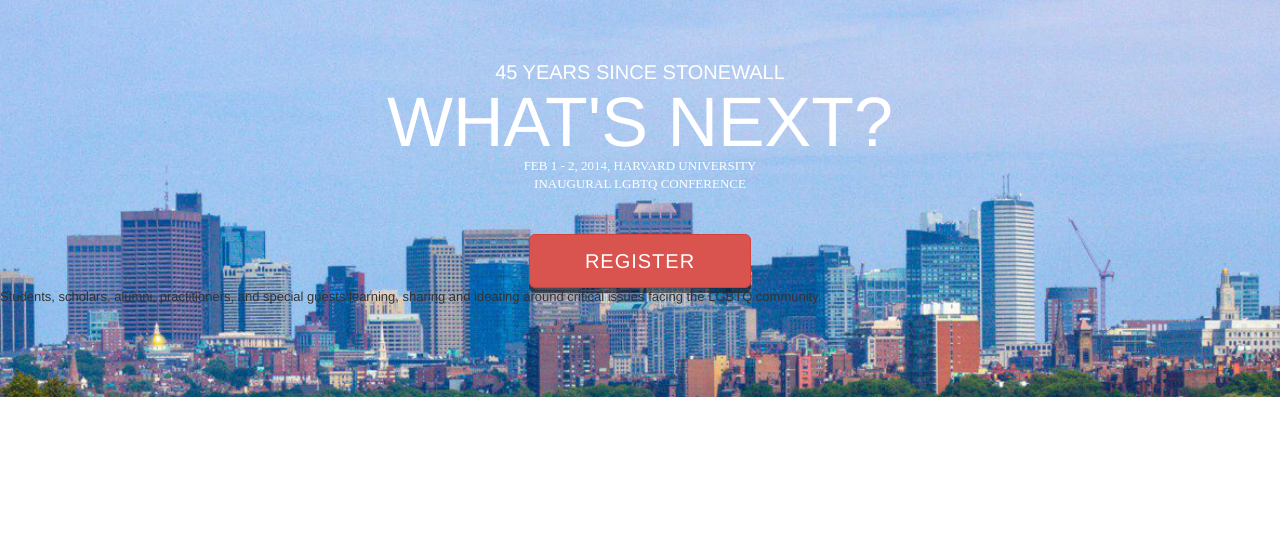
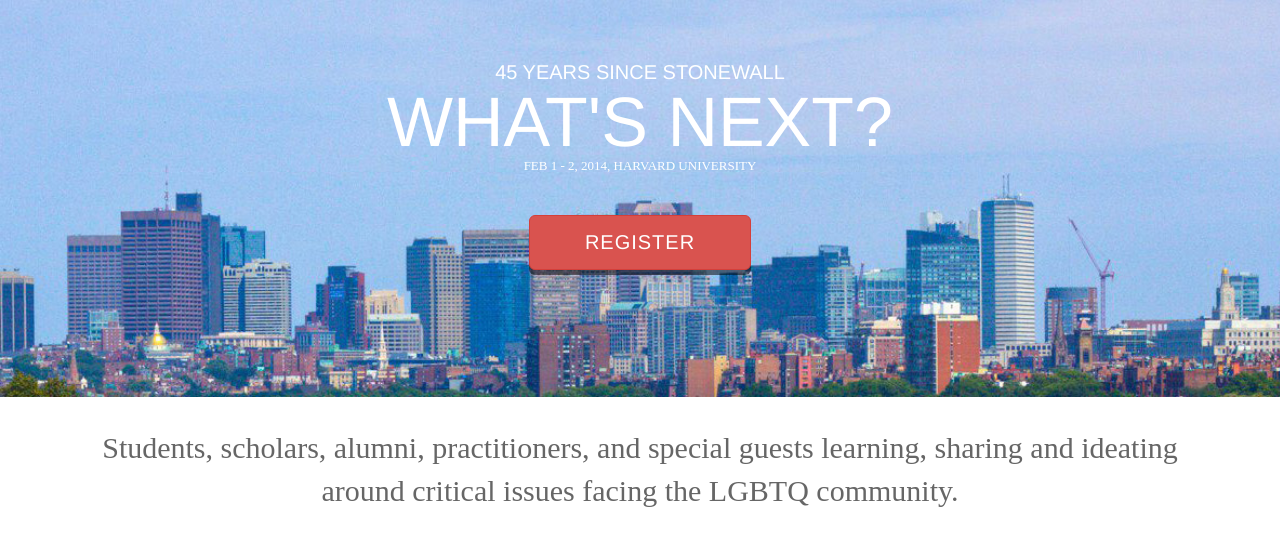
Before and after one commit to seanyliu/outlaw, a website: page index.html in a window 1280 px wide. Shown: the part 53-598 px from the top of the page. Drawn offline with Linux system fonts and the light colour scheme.

Commit message:
updated text formatting

```diff
--- a/index.html
+++ b/index.html
@@ -76,6 +76,16 @@
   color: #FFF;
 }
 
+#slogan {
+  margin-top: 30px;
+}
+
+#slogan p {
+  font-family: "HelveticaNeue-CondensedBold";
+  font-size: 30px;
+  color: #666;
+}
+
 </style>
 
 </head>
@@ -115,14 +125,17 @@
       <big>What's Next?</big>
     </h1>
     <p class="text-center"><small>Feb 1 - 2, 2014, Harvard University</small></p>
-    <p class="text-center"><small>Inaugural LGBTQ Conference</small></p>
     <p class="text-center">
       <button type="button" class="btn btn-danger btn-lg">Register</button>
     </p>
   </div>
-  Students, scholars, alumni, practitioners, and special guests learning, sharing and
-ideating around critical issues facing the LGBTQ community.
-<div>
+</div>
+
+<div class="container" id="slogan">
+  <p class="text-center">
+  Students, scholars, alumni, practitioners, and special guests learning, sharing and ideating around critical issues facing the LGBTQ community.
+  </p>
+</div>
 
 </body>
 </html>
```
